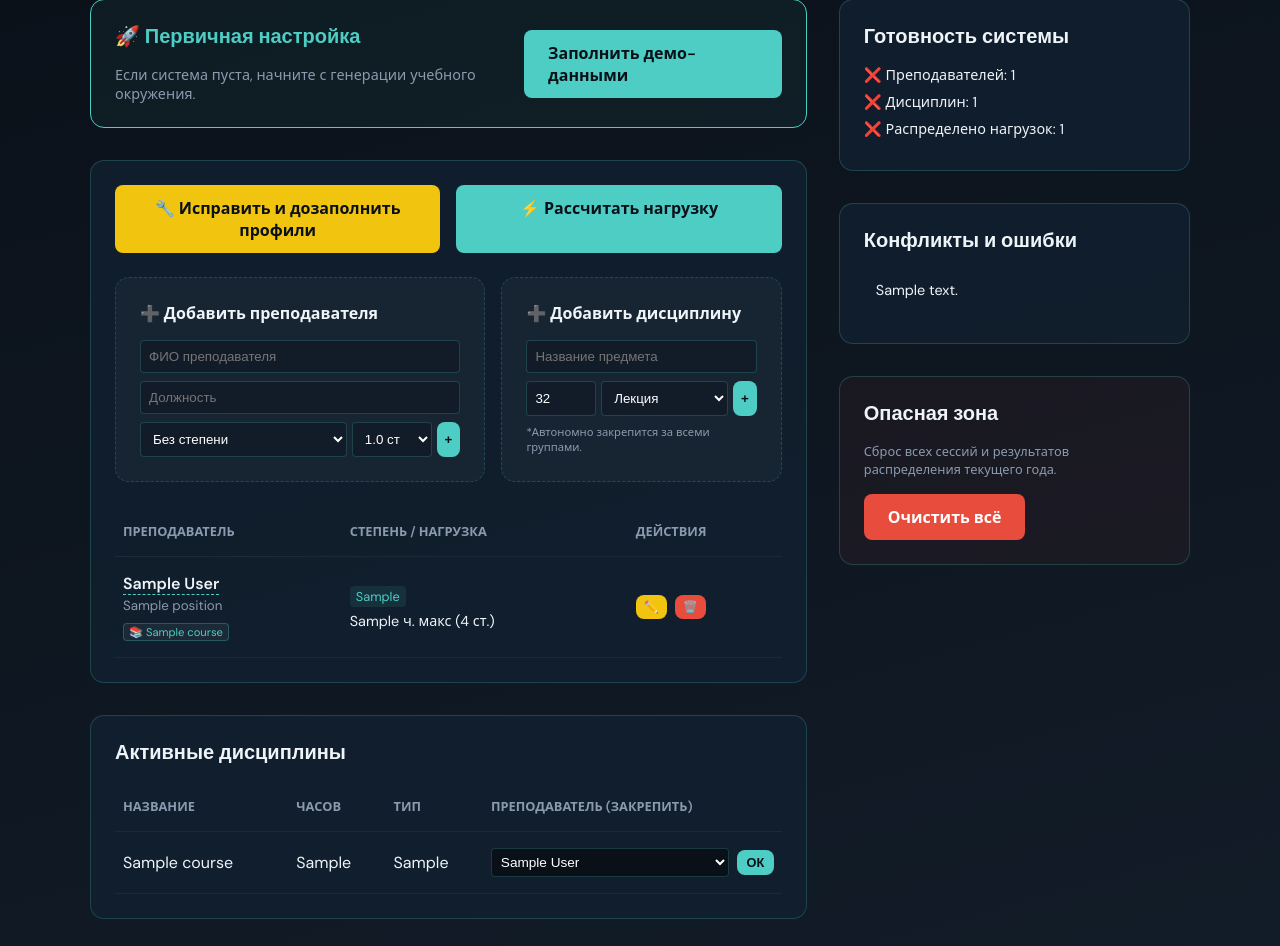
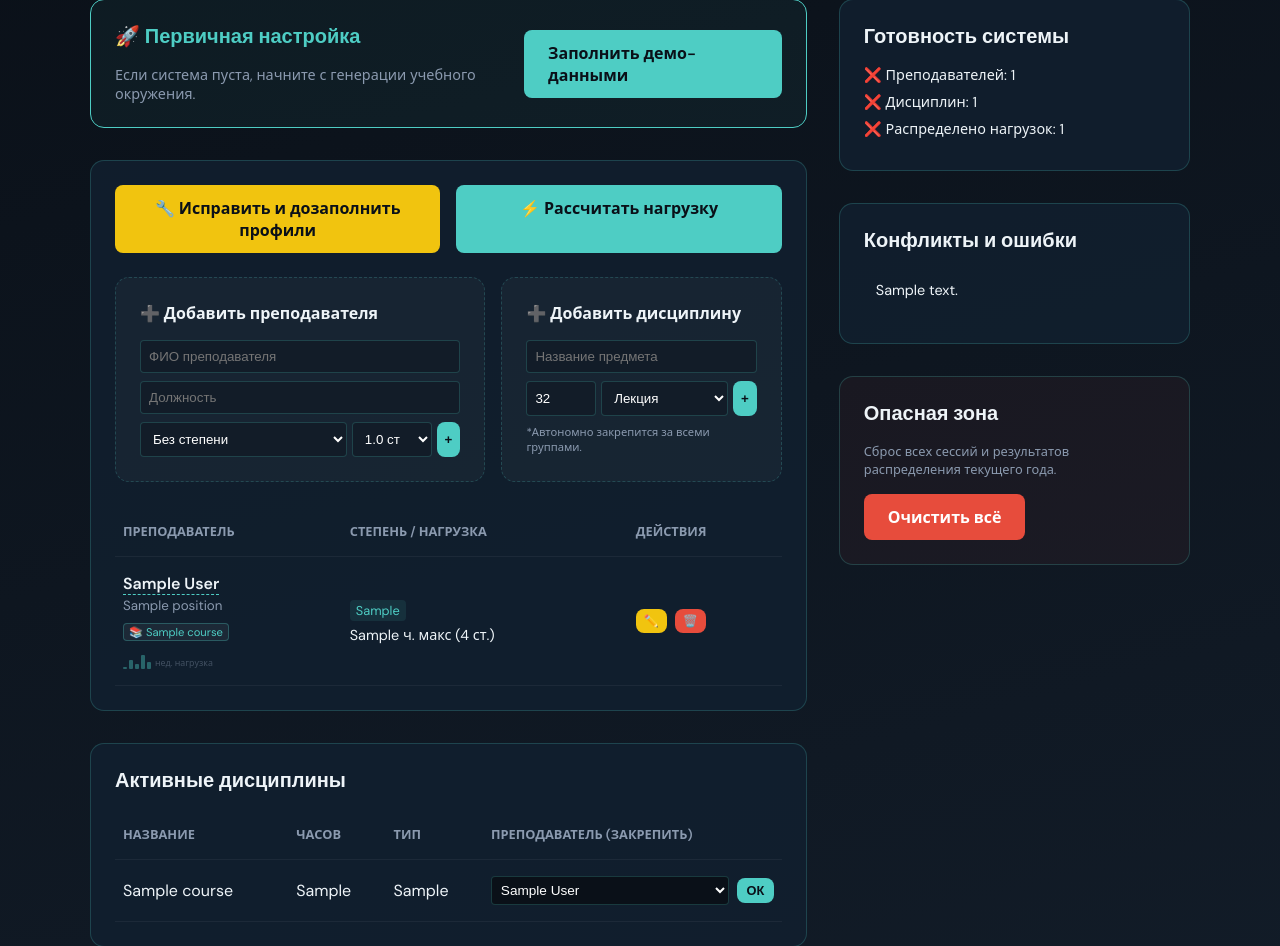
Before and after one commit to murdasoft/meta-university-system, a Django app: template django_project/danadjango/scheduler/templates/scheduler/load_dashboard.html in a window 1280 px wide. Shown: the part 142-1088 px from the top of the page. Before the commit the page ends 1061 px from the top, so only its background shows below. Run offline with Django 4.2, Linux system fonts and the light colour scheme; the template is opened without the code that fills it: most values are stand-ins (such as "Sample title", 1, 10 or a date in 2020).

Commit message:
feat: add weekly load histogram visualization per TZ 1.2

```diff
--- a/django_project/danadjango/scheduler/templates/scheduler/load_dashboard.html
+++ b/django_project/danadjango/scheduler/templates/scheduler/load_dashboard.html
@@ -211,6 +211,16 @@
                                             <small style="color: var(--muted); font-size: 0.65rem;">Нет закрепленных дисциплин</small>
                                         {% endfor %}
                                     </div>
+
+                                    <!-- Фиктивная гистограмма для визуализации 'автоматизации' из ТЗ (п. 1.2) -->
+                                    <div style="margin-top: 10px; display: flex; align-items: flex-end; gap: 2px; height: 18px; opacity: 0.4;">
+                                        <div style="width: 4px; height: 10%; background: var(--accent); border-radius: 1px;"></div>
+                                        <div style="width: 4px; height: 50%; background: var(--accent); border-radius: 1px;"></div>
+                                        <div style="width: 4px; height: 30%; background: var(--accent); border-radius: 1px;"></div>
+                                        <div style="width: 4px; height: 80%; background: var(--accent); border-radius: 1px;"></div>
+                                        <div style="width: 4px; height: 40%; background: var(--accent); border-radius: 1px;"></div>
+                                        <small style="font-size: 0.55rem; color: var(--muted); margin-left: 2px;">нед. нагрузка</small>
+                                    </div>
                                 </td>
                                 <td>
                                     <span style="font-size: 0.8rem; background: rgba(78, 205, 196, 0.1); padding: 2px 6px; border-radius: 4px; color: var(--accent);">
```
